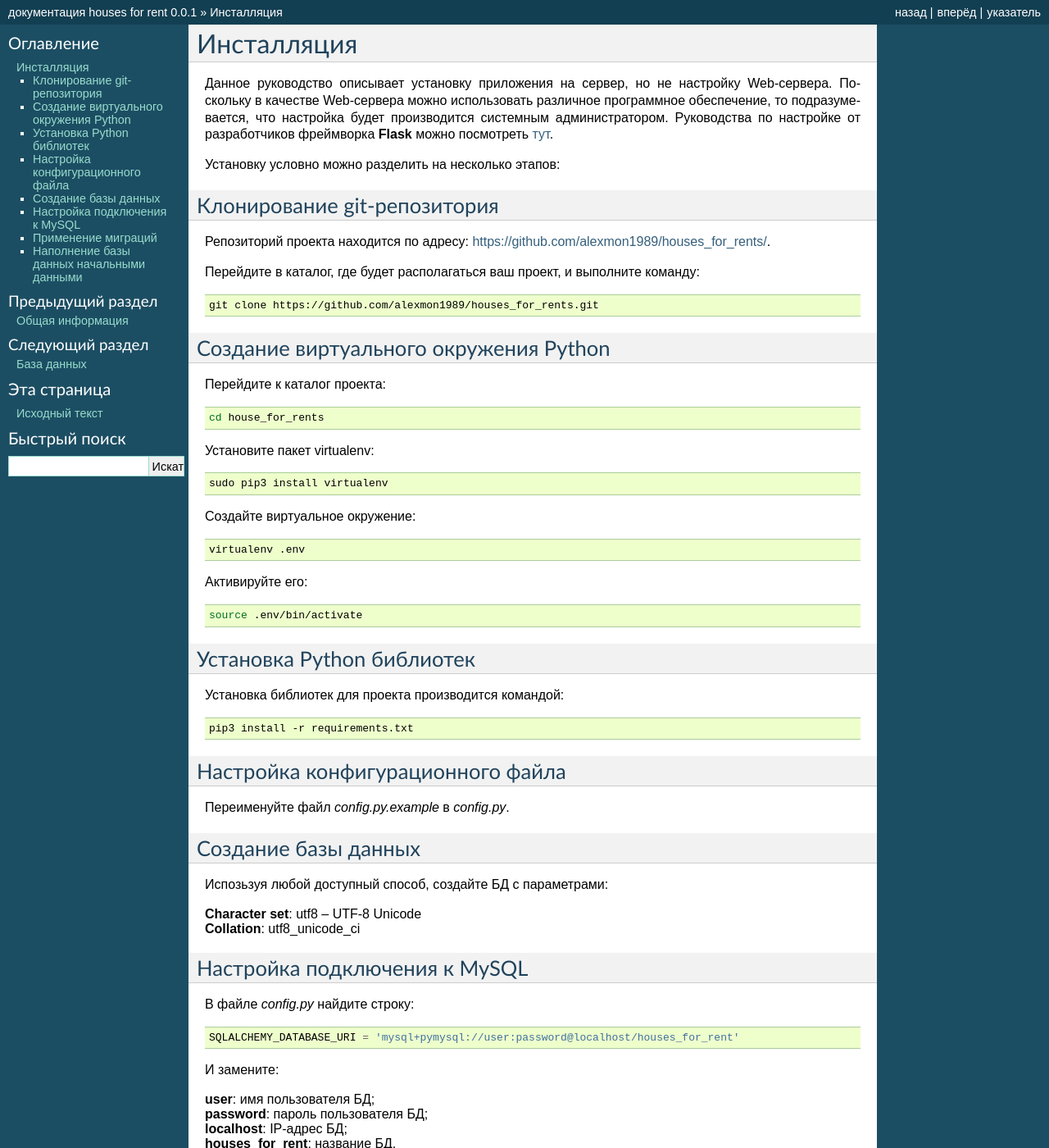
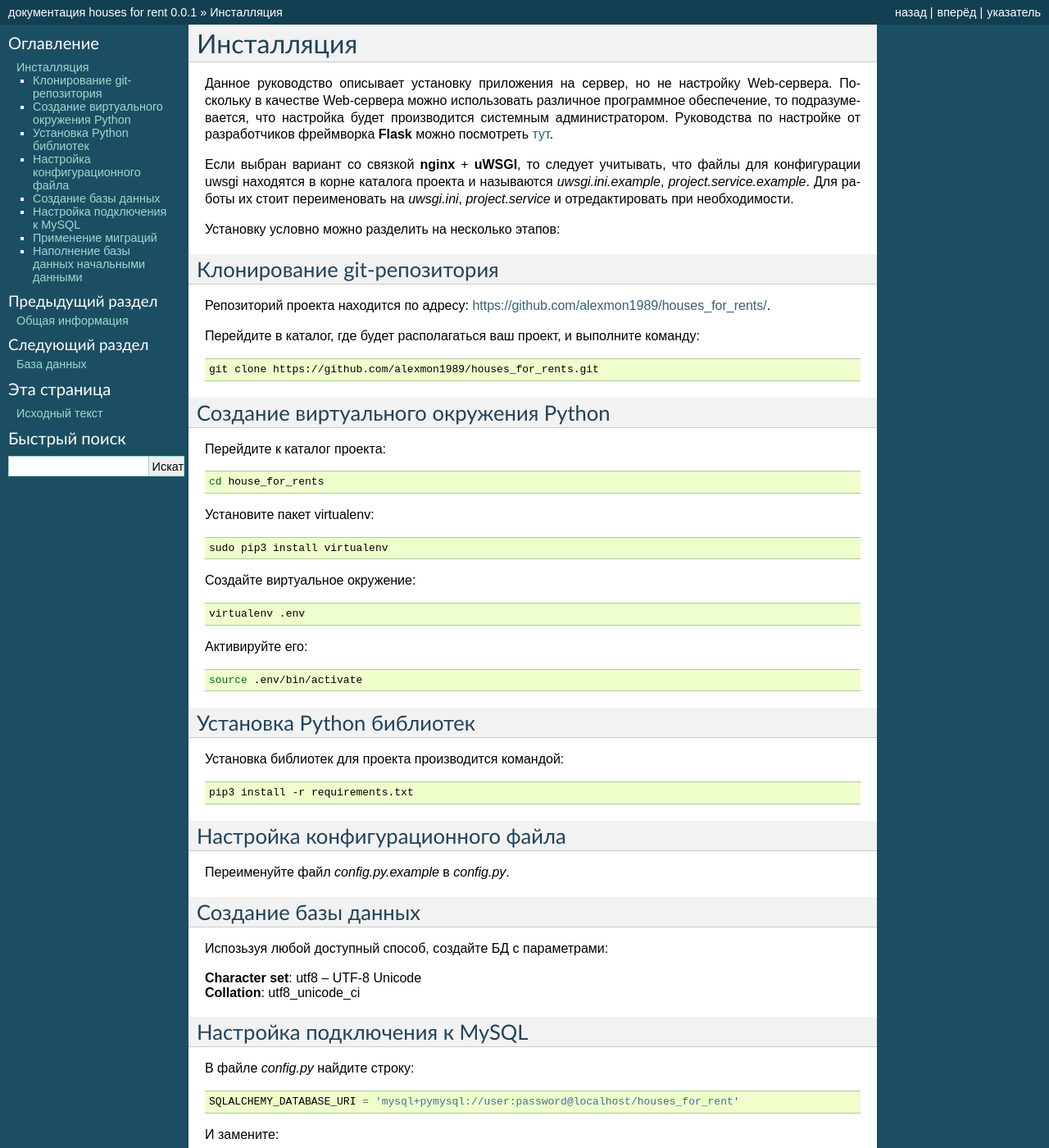
Before and after one commit to alexmon1989/houses_for_rents, a Sphinx documentation site: the page built from docs/installation.rst, in a window 1280 px wide and 1400 px high. Shown: the whole window at 82% size. Built offline with Sphinx 7.4.7, drawn with Linux system fonts in a browser that asks for light colours.

Commit message:
feature: обновление документации.

```diff
--- a/docs/installation.rst
+++ b/docs/installation.rst
@@ -6,6 +6,10 @@
 Поскольку в качестве Web-сервера можно использовать различное программное обеспечение, то подразумевается,
 что настройка будет производится системным администратором. Руководства по настройке от разработчиков фреймворка **Flask**
 можно посмотреть `тут <http://flask.pocoo.org/docs/0.11/deploying/>`_.
+
+Если выбран вариант со связкой **nginx** + **uWSGI**, то следует учитывать, что файлы для конфигурации uwsgi
+находятся в корне каталога проекта и называются *uwsgi.ini.example*, *project.service.example*.
+Для работы их стоит переименовать на *uwsgi.ini*, *project.service* и отредактировать при необходимости.
 
 Установку условно можно разделить на несколько этапов:
 
```
Also changed, not shown: other parts of docs/installation.rst (+1 -1 lines), 6 other files.
